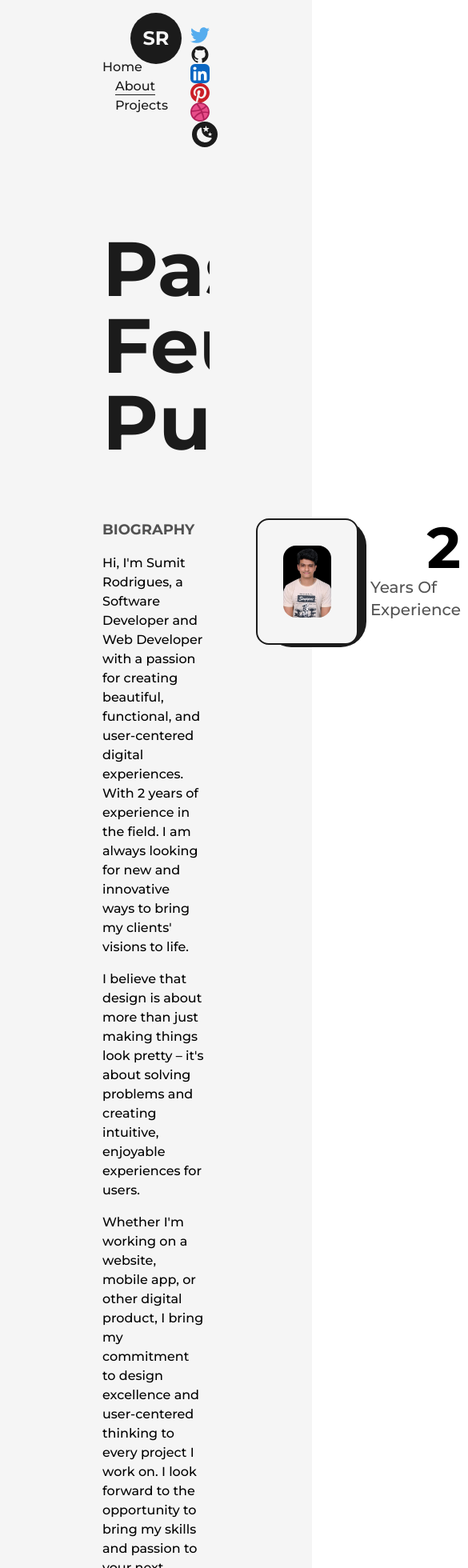
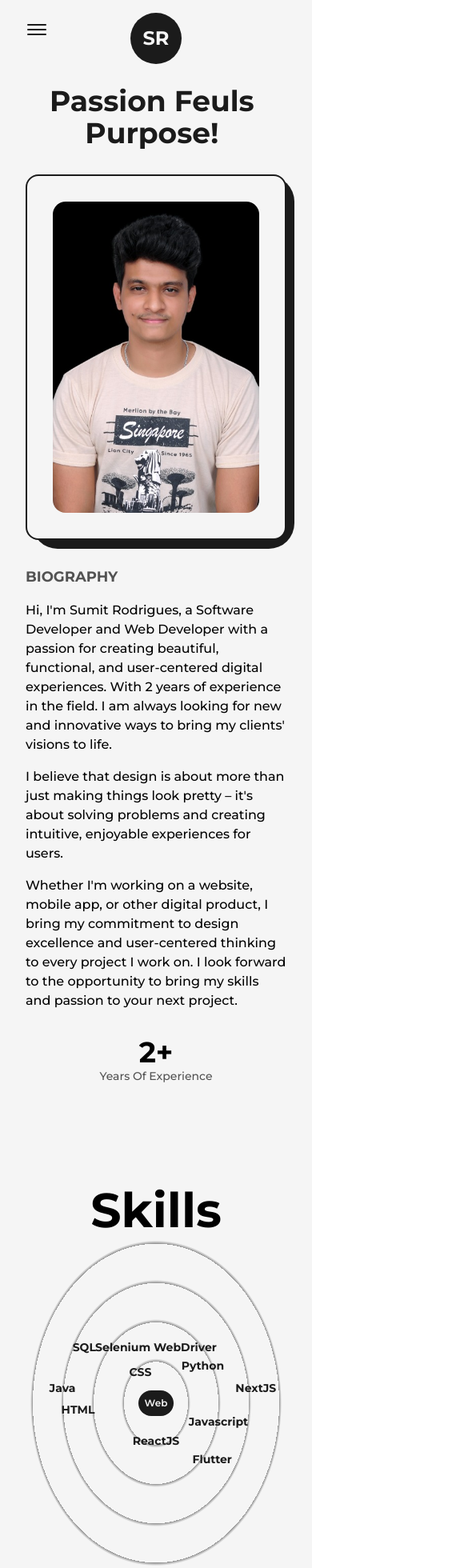
Before and after one commit to SumitRodrigues/Personal-Portfolio, a Next.js app: page /about in a window 390 px wide. Shown: the top 1960 px of the page at 80% size, 585 px wide, since content can reach past the window. Built offline with nearby package versions, Linux system fonts and the light colour scheme.

Commit message:
responsive Home and About

```diff
--- a/src/components/AnimatedText.js
+++ b/src/components/AnimatedText.js
@@ -31,7 +31,7 @@
 const AnimatedText = ({ text, className = "" }) => {
     return (
         <div className='w-full mx-auto py-2 flex items-center justify-center text-center
-        overflow-hidden
+        overflow-hidden sm:py-0
         '>
             <motion.h1 className={`inline-block w-full text-dark font-bold capitalize text-8xl
             dark:text-light
--- a/src/components/Footer.js
+++ b/src/components/Footer.js
@@ -5,11 +5,11 @@
 const Footer = () => {
   return (
     <footer className='w-full border-2 border-solid border-dark
-    font-medium text-lg dark:text-light dark:border-light
+    font-medium text-lg dark:text-light dark:border-light sm:text-base
     '>
-        <Layout className="py-8 flex items-center justify-between">
+        <Layout className="py-8 flex items-center justify-between lg:flex-col lg:py-6">
             <span>{new Date().getFullYear()} &copy; All Rights Reserved.</span>
-            <div className='flex items-center'>
+            <div className='flex items-center lg:py-2'>
             Build with <span className='text-primary dark:text-primaryDark text-2xl px-1'>&#9825;</span>
             by&nbsp;<Link href="https://www.linkedin.com/in/sumit-rodrigues/" className='underline
             underline-offset-2
--- a/src/components/HireMe.js
+++ b/src/components/HireMe.js
@@ -5,9 +5,9 @@
 const HireMe = () => {
   return (
     <div className='fixed left-4 bottom-4
-    flex items-center justify-center overflow-hidden
+    flex items-center justify-center overflow-hidden md:right-8 md:left-auto md:top-0 md:bottom-auto md:absolute
     '>
-    <div className='w-48 h-auto flex items-center justify-center relative'>
+    <div className='w-48 h-auto flex items-center justify-center relative md:w-24'>
     <CircularText className={"fill-dark animate-spin-slow dark:fill-light"} />
 
     <Link href="mailto:sumitrod11@gmail.com" className='flex items-center justify-center
@@ -15,6 +15,8 @@
     text-light shadow-md border border-solid border-dark w-20 h-20 rounded-full
     font-semibold hover:bg-light hover:text-dark
     dark:bg-light dark:text-dark hover:dark:bg-dark hover:dark:text-light hover:dark:border-light
+    md:w-12 md:h-12 md:text-[10px]
+
     '>
         Hire Me
     </Link>
--- a/src/components/Layout.js
+++ b/src/components/Layout.js
@@ -2,7 +2,7 @@
 
 const Layout = ({children, className=""}) => {
   return (
-    <div className={`w-full h-full inline-block z-0 bg-light p-32 dark:bg-dark  ${className}`}>
+    <div className={`w-full h-full inline-block z-0 bg-light p-32 dark:bg-dark xl:p-24 lg:p-16 md:p-12 sm:p-8 ${className}`}>
         {children}
     </div>
   )
--- a/src/components/LiIcon.js
+++ b/src/components/LiIcon.js
@@ -12,7 +12,7 @@
     )
   return (
     <figure className='absolute left-0 stroke-dark dark:stroke-light'>
-        <svg className='-rotate-90' width="75" height="75" viewBox='0 0 100 100'>
+        <svg className='-rotate-90 md:w-[60px] md:h-[60px] xs:w-[40px] xs:h-[40px] ' width="75" height="75" viewBox='0 0 100 100'>
             <circle cx="75" cy="50" r="20" className='stroke-primary dark:stroke-primaryDark stroke-1 fill-none' />
             <motion.circle cx="75" cy="50" r="20" className=' stroke-[5px] fill-light dark:fill-dark'
             style={{
--- a/src/components/NavBar.js
+++ b/src/components/NavBar.js
@@ -1,5 +1,5 @@
 import Link from 'next/link'
-import React from 'react'
+import React, { useState } from 'react'
 import Logo from './Logo'
 import { useRouter } from 'next/router'
 import { TwitterIcon, DribbbleIcon, GithubIcon, LinkedInIcon, PinterestIcon, SunIcon, MoonIcon } from './Icons'
@@ -8,7 +8,7 @@
 
 const CustomLink = ({ href, title, className = "" }) => {
     const router = useRouter();
-    console.log(router)
+
     return (
         <Link href={href} className={`${className} relative group`}>
             {title}
@@ -25,14 +25,52 @@
     )
 };
 
+const CustomMobileLink = ({ href, title, className = "", toggle }) => {
+    const router = useRouter();
+
+    const handleClick = () => {
+        toggle();
+        router.push(href)
+    }
+
+    return (
+        <button href={href} className={`${className} relative group text-light dark:text-dark my-2`} onClick={handleClick}>
+            {title}
+
+            <span className={`
+            h-[1px] inline-block bg-light
+           absolute left-0 -bottom-0.5
+           group-hover:w-full transition-[width] ease duration-300
+           ${router.asPath === href ? 'w-full' : 'w-0'}
+           dark:bg-dark`}
+
+            >&nbsp;</span>
+        </button>
+    )
+};
+
 const NavBar = () => {
 
     const [mode, setMode] = useThemeSwitcher();
+    const [isOpen, setIsOpen] = useState(false);
+
+    const handleClick = () => {
+        setIsOpen(!isOpen)
+    }
 
 
     return (
         <header
-            className='w-full px-32 py-8 font-medium flex items-center justify-between text-dark dark:text-light'>
+            className='w-full px-32 py-8 font-medium flex items-center justify-between text-dark
+             dark:text-light relative z-10 lg:px-16 md:px-12 sm:px-8
+            '>
+
+            <button className=' flex-col justify-center items-center hidden lg:flex' onClick={handleClick}>
+                <span className={`bg-dark dark:bg-light block transition-all duration-300 ease-out h-0.5 w-6 rounded-sm  ${isOpen ? 'rotate-45 translate-y-1' : '-translate-y-0.5'}`}></span>
+                <span className={`bg-dark dark:bg-light block transition-all duration-300 ease-out h-0.5 w-6 rounded-sm m-0.5 ${isOpen ? 'opacity-0' : 'opacity-100 '}`}></span>
+                <span className={`bg-dark dark:bg-light block transition-all duration-300 ease-out h-0.5 w-6 rounded-sm ${isOpen ? '-rotate-45 -translate-y-1' : 'translate-y-0.5'}`}></span>
+            </button>
+            <div className='w-full flex justify-between items-center lg:hidden'>
                 <nav>
                     <CustomLink href="/" title="Home" className='mr-4' />
                     <CustomLink href="/about" title="About" className='mx-4' />
@@ -42,32 +80,32 @@
 
                 <nav className='flex items-center justify-center flex-wrap'>
                     <motion.a href="https://twitter.com/sumit_rodr88571" target={"_blank"} className='w-6 mx-3'
-                whileHover={{y:-2}}
-                whileTap={{scale:0.9}}
+                        whileHover={{ y: -2 }}
+                        whileTap={{ scale: 0.9 }}
                     >
                         <TwitterIcon />
                     </motion.a>
                     <motion.a href="https://github.com/SumitRodrigues" target={"_blank"} className='w-6 mx-3'
-                whileHover={{y:-2}}
-                whileTap={{scale:0.9}}
+                        whileHover={{ y: -2 }}
+                        whileTap={{ scale: 0.9 }}
                     >
                         <GithubIcon />
                     </motion.a>
                     <motion.a href="https://www.linkedin.com/in/sumit-rodrigues/" target={"_blank"} className='w-6 mx-3'
-                whileHover={{y:-2}}
-                whileTap={{scale:0.9}}
+                        whileHover={{ y: -2 }}
+                        whileTap={{ scale: 0.9 }}
                     >
                         <LinkedInIcon />
                     </motion.a>
                     <motion.a href="https://in.pinterest.com/sumitrod11/" target={"_blank"} className='w-6 mx-3 bg-light rounded-full'
-                whileHover={{y:-2}}
-                whileTap={{scale:0.9}}
+                        whileHover={{ y: -2 }}
+                        whileTap={{ scale: 0.9 }}
                     >
                         <PinterestIcon />
                     </motion.a>
                     <motion.a href="https://dribbble.com/SumitRodrigues" target={"_blank"} className='w-6 mx-3'
-                whileHover={{y:-2}}
-                whileTap={{scale:0.9}}
+                        whileHover={{ y: -2 }}
+                        whileTap={{ scale: 0.9 }}
                     >
                         <DribbbleIcon />
                     </motion.a>
@@ -80,6 +118,75 @@
                     </button>
 
                 </nav>
+            </div>
+
+
+            {
+                isOpen ?
+
+                <motion.div
+                initial={{scale:0, opacity:0, x: "-50%", y: "-50%"}}
+                animate={{scale:1, opacity:1}}
+
+                className='min-w-[70vw] flex flex-col justify-between z-30 items-center fixed top-1/2 left-1/2 -translate-x-1/2 -translate-y-1/2
+            bg-dark/90 dark:bg-light/75 rounded-lg backdrop-blur-md py-32
+            '>
+                        <nav className='flex items-center flex-col justify-center'>
+                            <CustomMobileLink href="/" title="Home" className='' toggle={handleClick} />
+                            <CustomMobileLink href="/about" title="About" className='' toggle={handleClick} />
+                            <CustomMobileLink href="/projects" title="Projects" className='' toggle={handleClick} />
+                            {/* <CustomLink href="/articles" title="Articles" className='' toggle={handleClick}  /> */}
+                        </nav>
+
+                        <nav className='flex items-center justify-center flex-wrap mt-2'>
+                            <motion.a href="https://twitter.com/sumit_rodr88571" target={"_blank"}
+                            className='w-6 mx-3 sm:mx-1'
+                                whileHover={{ y: -2 }}
+                                whileTap={{ scale: 0.9 }}
+                            >
+                                <TwitterIcon />
+                            </motion.a>
+                            <motion.a href="https://github.com/SumitRodrigues" target={"_blank"}
+                            className='w-6 mx-3 bg-light rounded-full dark:bg-dark sm:mx-1'
+                                whileHover={{ y: -2 }}
+                                whileTap={{ scale: 0.9 }}
+                            >
+                                <GithubIcon />
+                            </motion.a>
+                            <motion.a href="https://www.linkedin.com/in/sumit-rodrigues/" target={"_blank"}
+                            className='w-6 mx-3 sm:mx-1'
+                                whileHover={{ y: -2 }}
+                                whileTap={{ scale: 0.9 }}
+                            >
+                                <LinkedInIcon />
+                            </motion.a>
+                            <motion.a href="https://in.pinterest.com/sumitrod11/" target={"_blank"}
+                            className='w-6 mx-3 bg-light rounded-full sm:mx-1'
+                                whileHover={{ y: -2 }}
+                                whileTap={{ scale: 0.9 }}
+                            >
+                                <PinterestIcon />
+                            </motion.a>
+                            <motion.a href="https://dribbble.com/SumitRodrigues" target={"_blank"}
+                            className='w-6 mx-3 sm:mx-1'
+                                whileHover={{ y: -2 }}
+                                whileTap={{ scale: 0.9 }}
+                            >
+                                <DribbbleIcon />
+                            </motion.a>
+
+                            <button
+                                onClick={() => setMode(mode === "light" ? "dark" : "light")}
+                                className={`ml-3 flex items-center justify-center rounded-full p-1
+                        ${mode === "light" ? "bg-dark text-light" : "bg-light text-dark"}`}>
+                                {mode === "dark" ? <SunIcon className={"fill-dark"} /> : <MoonIcon className={"fill-dark"} />}
+                            </button>
+
+                        </nav>
+                    </motion.div>
+
+                    : null
+            }
 
             <div className='absolute left-[50%] top-2 translate-x-[-50%]'>
                 <Logo />
--- a/src/components/Skills.js
+++ b/src/components/Skills.js
@@ -8,6 +8,8 @@
     return (
         <motion.div className='flex items-center justify-center rounded-full font-semibold bg-dark text-light
                 py-3 px-6 shadow-dark cursor-pointer absolute dark:text-dark dark:bg-light
+                lg:py-2 lg:px-4 md:text-sm md:py-1.5 md:px-3 xs:bg-transparent xs:dark:bg-transparent
+                xs:text-dark xs:dark:text-light xs:font-bold
                 '
             whileHover={{ scale: 1.05 }}
             initial={{x:0,y:0}}
@@ -22,11 +24,16 @@
 const Skills = () => {
     return (
         <>
-            <h2 className='font-bold text-8xl mt-64 w-full text-center'>Skills</h2>
-            <div className='w-full h-screen relative flex items-center justify-center rounded-full bg-circularLight dark:bg-circularDark'>
+            <h2 className='font-bold text-8xl mt-64 w-full text-center md:text-6xl md:mt-32'>Skills</h2>
+            <div className='w-full h-screen relative flex items-center justify-center rounded-full bg-circularLight dark:bg-circularDark
+            lg:h-[80vh] sm:h-[60vh] xs:h-[50vh]
+            lg:bg-circularLightLg lg:dark:bg-circularDarkLightLg
+            md:bg-circularLightMd md:dark:bg-circularDarkLightMd
+            sm:bg-circularLightSm sm:dark:bg-circularDarkLightSm
+            '>
 
                 <motion.div className='flex items-center justify-center rounded-full font-semibold bg-dark text-light
-                p-8 shadow-dark cursor-pointer dark:text-dark dark:bg-light
+                p-8 shadow-dark cursor-pointer dark:text-dark dark:bg-light lg:p-6 md:p-4 xs:text-xs xs:p-2
                 '
                     whileHover={{ scale: 1.05 }}
                 >
--- a/src/pages/about.js
+++ b/src/pages/about.js
@@ -44,9 +44,9 @@
             </Head>
             <main className='flex w-full flex-col items-center justify-center dark:text-light'>
                 <Layout className='pt-16'>
-                    <AnimatedText text="Passion Feuls Purpose!" className='mb-16' />
-                    <div className='grid w-full grid-cols-8 gap-16'>
-                        <div className='col-span-3 flex flex-col items-start justify-start'>
+                    <AnimatedText text="Passion Feuls Purpose!" className='mb-16 lg:!text-7xl sm:!text=6xl xs:!text-4xl sm:mb-8' />
+                    <div className='grid w-full grid-cols-8 gap-16 sm:gap-8'>
+                        <div className='col-span-3 flex flex-col items-start justify-start xl:col-span-4 md:order-2 md:col-span-8'>
                             <h2 className='mb-4 text-lg font-bold uppercase text-dark/75 dark:text-light/75'>Biography</h2>
                             <p className='font-medium'>Hi, I&apos;m Sumit Rodrigues, a Software Developer and Web Developer with a passion for creating beautiful, functional,
                                 and user-centered digital experiences. With 2 years of experience in the field. I am always looking for
@@ -62,7 +62,7 @@
 
 
                         <div className='col-span-3 relative h-max rounded-2xl border-2 border-solid border-dark
-                        bg-light p-8 dark:bg-dark dark:border-light
+                        bg-light p-8 dark:bg-dark dark:border-light xl:col-span-4 md:order-1 md:col-span-8
                         '>
                         <div className='absolute top-0 -right-3 -z-10 w-[102%] h-[103%] rounded-[2rem] bg-dark dark:bg-light' />
                             <Image src={profilePic} alt="SumitRodrigues" className='w-full h-auto rounded-2xl'
@@ -73,12 +73,16 @@
                             />
                         </div>
 
-                        <div className='col-span-2 flex flex-col items-end justify-between'>
-                            <div className='flex flex-col items-end justify-center'>
-                                <span className='inline-block text-7xl font-bold'>
-                                    <AnimatedNumbers value={2} />
+                        <div className='col-span-2 flex flex-col items-end justify-center xl:col-span-8 xl:flex-row xl:items-center md:order-3'>
+                            <div className='flex flex-col items-end justify-center xl:items-center'>
+                                <span className='inline-block text-7xl font-bold md:text-6xl sm:text-5xl xs:text-4xl'>
+                                    <AnimatedNumbers value={2} />+
                                 </span>
-                                <h2 className='text-xl font-medium capitalize text-dark/75 dark:text-light/75'>years of experience</h2>
+                                <h2 className='text-xl font-medium capitalize text-dark/75 dark:text-light/75 xl:text-center md:text-lg sm:text-base
+                                xs:text-sm
+                                '>
+                                    years of experience
+                                </h2>
                             </div>
                         </div>
                     </div>
--- a/tailwind.config.js
+++ b/tailwind.config.js
@@ -26,11 +26,52 @@
       animation: {
         'spin-slow': 'spin 8s linear infinite',
       },
-      backgroundImage:{
-        circularLight: 'repeating-radial-gradient(rgba(0,0,0,0.4) 2px, #f5f5f5 5px, #f5f5f5 100px);',
-        circularDark: 'repeating-radial-gradient(rgba(255,255,255,0.5) 2px, #1b1b1b 8px, #1b1b1b 100px);'
+      backgroundImage: {
+        circularLight:
+          "repeating-radial-gradient(rgba(0,0,0,0.4) 2px,#f5f5f5 5px,#f5f5f5 100px)",
+
+        circularDark:
+          "repeating-radial-gradient(rgba(255,255,255,0.5) 2px,#1b1b1b 8px,#1b1b1b 100px)",
+
+        circularLightLg:
+          "repeating-radial-gradient(rgba(0,0,0,0.4) 2px,#f5f5f5 5px,#f5f5f5 80px)",
+
+        circularDarkLg:
+          "repeating-radial-gradient(rgba(255,255,255,0.5) 2px,#1b1b1b 8px,#1b1b1b 80px)",
+
+        circularLightMd:
+          "repeating-radial-gradient(rgba(0,0,0,0.4) 2px,#f5f5f5 5px,#f5f5f5 60px)",
+
+        circularDarkMd:
+          "repeating-radial-gradient(rgba(255,255,255,0.5) 2px,#1b1b1b 6px,#1b1b1b 60px)",
+
+        circularLightSm:
+          "repeating-radial-gradient(rgba(0,0,0,0.4) 2px,#f5f5f5 5px,#f5f5f5 40px)",
+
+        circularDarkSm:
+          "repeating-radial-gradient(rgba(255,255,255,0.5) 2px,#1b1b1b 4px,#1b1b1b 40px)",
+
 
       }
+    },
+    screens: {
+      "2xl": { max: "1535px" },
+      // => @media (max-width: 1535px) { ... }
+
+      xl: { max: "1279px" },
+      // => @media (max-width: 1279px) { ... }
+
+      lg: { max: "1023px" },
+      // => @media (max-width: 1023px) { ... }
+
+      md: { max: "767px" },
+      // => @media (max-width: 767px) { ... }
+
+      sm: { max: "639px" },
+      // => @media (max-width: 639px) { ... }
+
+      xs: { max: "479px" },
+      // => @media (max-width: 479px) { ... }
     },
   },
   plugins: [],
```
Also changed, not shown: src/components/Education.js (+10 -8 lines), src/components/Experience.js (+10 -8 lines), src/pages/index.js (+14 -12 lines). Lines whose indentation alone changed are shown as unchanged.
